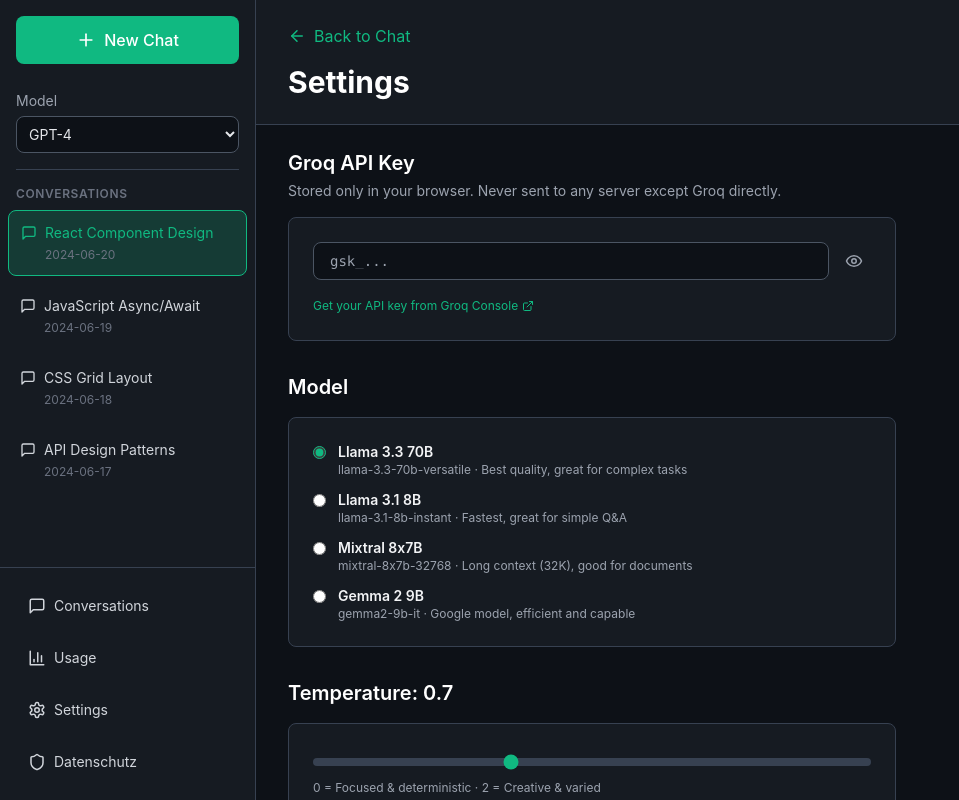
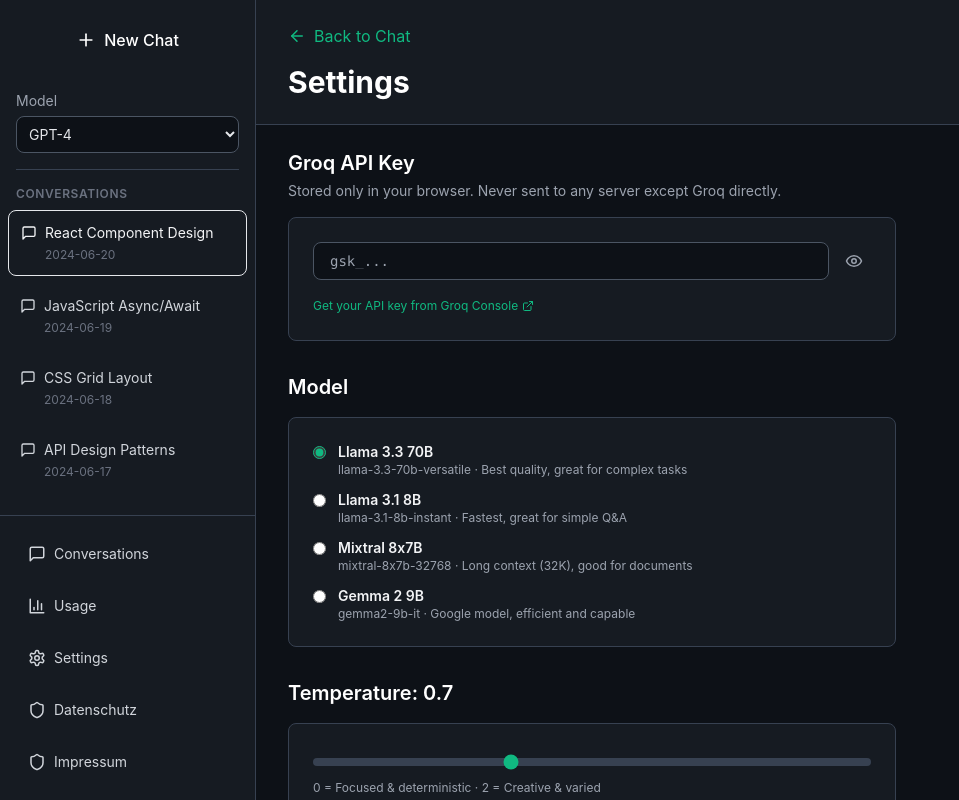
Before and after one commit to Rintu-chowdory/chatforge, a React (Vite) app: page /chatforge/settings in a window 1280 px wide. Shown: the whole page, without its empty margins (0-959 px from the left). Built offline with nearby package versions, Linux system fonts and the light colour scheme.

Commit message:
Add Impressum link

```diff
--- a/src/components/Sidebar.jsx
+++ b/src/components/Sidebar.jsx
@@ -1,6 +1,6 @@
-import React from 'react'
-import { Link } from 'react-router-dom'
-import { Plus, MessageSquare, Settings, BarChart3, ChevronLeft, ChevronRight, Trash2, Shield } from 'lucide-react'
+import React from "react"
+import { Link } from "react-router-dom"
+import { Plus, MessageSquare, Settings, BarChart3, ChevronLeft, ChevronRight, Trash2, Shield } from "lucide-react"
 
 function Sidebar({
   conversations,
@@ -18,7 +18,7 @@
       {/* Mobile Toggle */}
       <button
         onClick={onToggleSidebar}
-        className="lg:hidden fixed left-4 top-4 z-50 bg-emerald hover:bg-emerald/80 p-2 rounded-lg text-white transition"
+        className="lg:hidden fixed left-4 top-4 z-50 bg-emerald-600 hover:bg-emerald-600/90 p-2 rounded-lg text-white transition"
       >
         {sidebarOpen ? <ChevronLeft size={20} /> : <ChevronRight size={20} />}
       </button>
@@ -28,14 +28,14 @@
         className={`
           fixed lg:relative lg:flex w-64 bg-chat-dark border-r border-gray-700 flex-col
           transition-transform duration-300 ease-in-out h-screen
-          ${sidebarOpen ? 'translate-x-0' : '-translate-x-full lg:translate-x-0'}
+          ${sidebarOpen ? "translate-x-0" : "-translate-x-full lg:translate-x-0"}
           lg:translate-x-0 z-40
         `}
       >
         {/* New Chat Button */}
         <button
           onClick={onNewChat}
-          className="m-4 bg-emerald hover:bg-emerald/90 text-white rounded-lg p-3 font-medium flex items-center justify-center gap-2 transition"
+          className="m-4 bg-emerald-600 hover:bg-emerald-600/90 text-white rounded-lg p-3 font-medium flex items-center justify-center gap-2 transition"
         >
           <Plus size={20} />
           New Chat
@@ -47,7 +47,7 @@
           <select
             value={model}
             onChange={(e) => onModelChange(e.target.value)}
-            className="w-full mt-1 bg-chat-bg border border-gray-600 rounded-lg p-2 text-sm text-gray-200 hover:border-emerald transition cursor-pointer"
+            className="w-full mt-1 bg-chat-bg border border-gray-600 rounded-lg p-2 text-sm text-gray-200 hover:border-emerald-500 transition cursor-pointer"
           >
             <option value="gpt-4">GPT-4</option>
             <option value="claude-3">Claude 3</option>
@@ -73,8 +73,8 @@
               className={`
                 w-full text-left p-3 rounded-lg mb-2 transition truncate text-sm
                 ${selectedConversation === conv.id
-                  ? 'bg-emerald/20 border border-emerald text-emerald'
-                  : 'hover:bg-gray-700/50 text-gray-300 hover:text-gray-100'
+                  ? "bg-emerald-600/20 border border-emerald-500 text-emerald-200"
+                  : "hover:bg-gray-700/50 text-gray-300 hover:text-gray-100"
                 }
               `}
             >
@@ -117,6 +117,13 @@
             <Shield size={18} />
             <span className="text-sm">Datenschutz</span>
           </Link>
+          <Link
+            to="/impressum"
+            className="w-full flex items-center gap-2 p-3 rounded-lg hover:bg-gray-700/50 transition text-gray-300 hover:text-gray-100"
+          >
+            <Shield size={18} />
+            <span className="text-sm">Impressum</span>
+          </Link>
         </div>
       </div>
 
```
